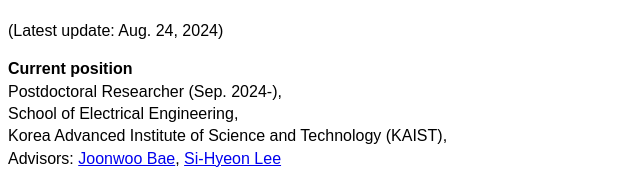
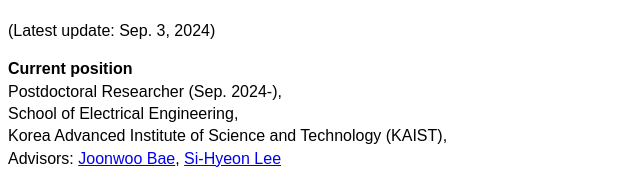
Before and after one commit to s-h-nam/webpage, a plain HTML site: page index.html in a window 1280 px wide. Shown: the part 306-489 px from the top of the page, 0-640 px from the left. Drawn offline with nearby package versions, Linux system fonts and the light colour scheme.

Commit message:
update date

```diff
--- a/index.html
+++ b/index.html
@@ -30,7 +30,7 @@
     <h2>Seung-Hyun Nam (남승현)</h2>
     <img src="Fig_profile_shnam.jpg" alt="photo" width="170"
   height="230">
-    <p> (Latest update: Aug. 24, 2024)</p>
+    <p> (Latest update: Sep. 3, 2024)</p>
 
     <p>
         <b> Current position</b>
```
